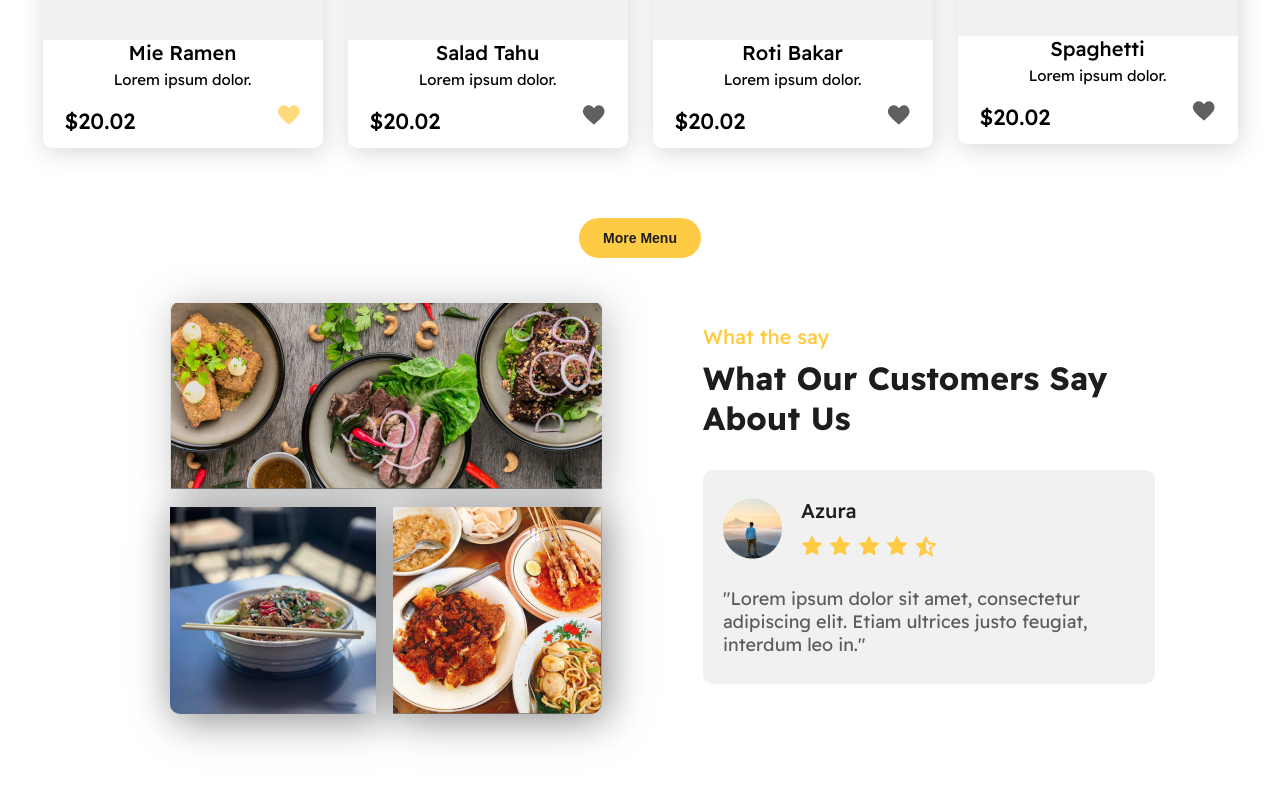
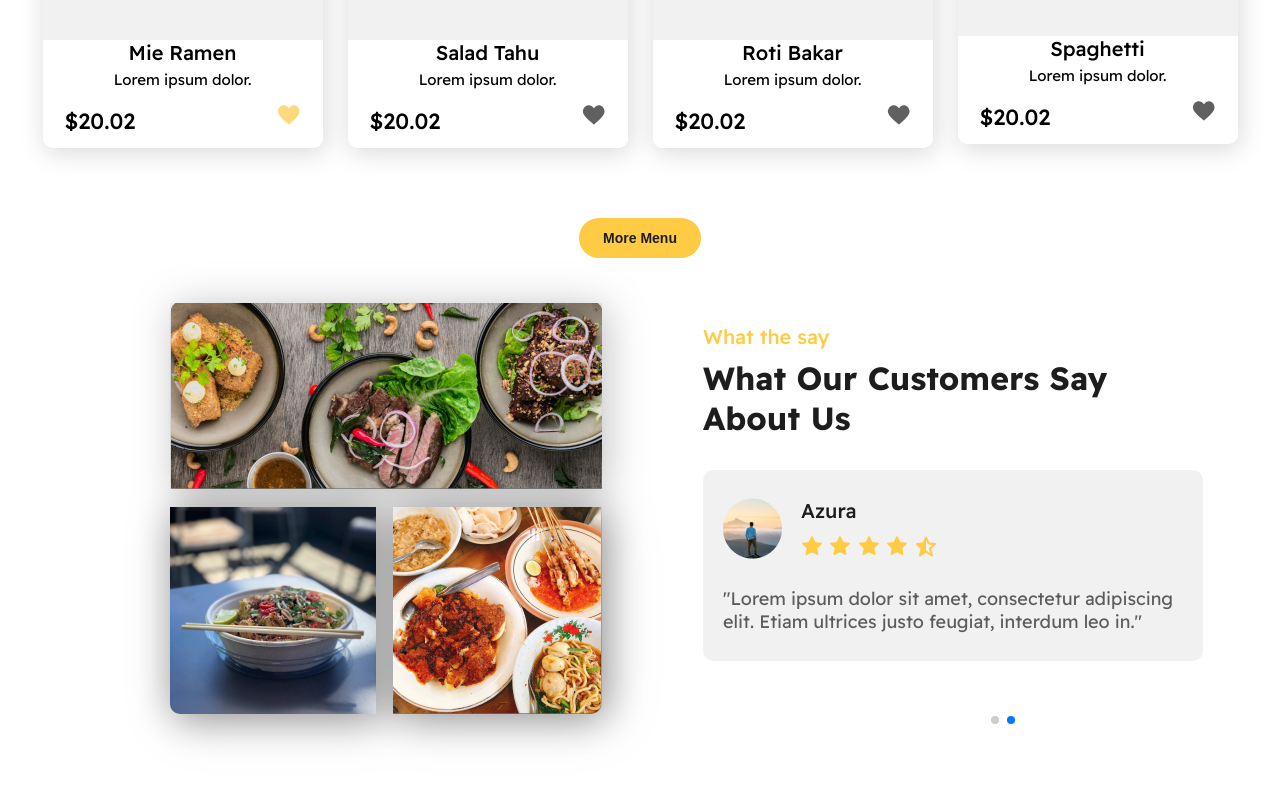
Before and after one commit to GamzeBercin/Lets-Food, a plain HTML site: page index.html in a window 1280 px wide. Shown: the part 1815-2609 px from the top of the page. Drawn offline with nearby package versions, Linux system fonts and the light colour scheme.

Commit message:
fix: swiper

```diff
--- a/assets/styles/style.css
+++ b/assets/styles/style.css
@@ -248,7 +248,7 @@ ul li a:hover {
   border-radius: 10px;
   padding: 28px 20px 28px 20px;
   margin-top: 32px;
-  max-width: 452px;
+  max-width: 500px;
 }
 .testimonial-card .testimonial-card-header {
   display: flex;
@@ -276,6 +276,6 @@ ul li a:hover {
   color: rgba(29, 29, 29, 0.7);
 }
 .swiper {
-  width: 600px;
+  max-width: 600px;
   height: 300px;
 }
--- a/index.html
+++ b/index.html
@@ -229,7 +229,7 @@
         <div class="swiper">
           <div class="swiper-wrapper">
             <div class="swiper-slide">
-              <div class="testimonial-card"></div>
+              <div class="testimonial-card">
                 <div class="testimonial-card-header">
                   <div class="testimonial-card-img">
                     <img src="./assets/img/testimonial-img-1.png" alt="" />
@@ -301,11 +301,13 @@
                     </div>
                   </div>
                 </div>
+
                 <div class="testimonial-card-content">
                   <p class="testimonial-card-content-p">
                     "Lorem ipsum dolor sit amet, consectetur adipiscing elit.
                     Etiam ultrices justo feugiat, interdum leo in."
                   </p>
+                </div>
               </div>
             </div>
             <div class="swiper-slide">
@@ -397,6 +399,6 @@
     <section class="call-to-action"></section>
     <footer></footer>
     <script src="https://cdn.jsdelivr.net/npm/swiper@8/swiper-bundle.min.js"></script>
-    <script src="/slider.js"></script>
+    <script src="./slider.js"></script>
   </body>
 </html>
--- a/slider.js
+++ b/slider.js
@@ -1,22 +1,14 @@
 const swiper = new Swiper(".swiper", {
-  // Optional parameters
-  slidesPerView: 1,
-  spaceBetween: "50px",
+  slidesPerView: "auto",
+  spaceBetween: 50,
   loop: true,
+  autoplay: {
+    delay: 3000,
+  },
 
-  // If we need pagination
+  mousewheel: true,
+
   pagination: {
     el: ".swiper-pagination",
   },
-
-  // Navigation arrows
-  navigation: {
-    nextEl: ".swiper-button-next",
-    prevEl: ".swiper-button-prev",
-  },
-
-  // And if we need scrollbar
-  scrollbar: {
-    el: ".swiper-scrollbar",
-  },
 });
```
Lines whose indentation alone changed are shown as unchanged.
